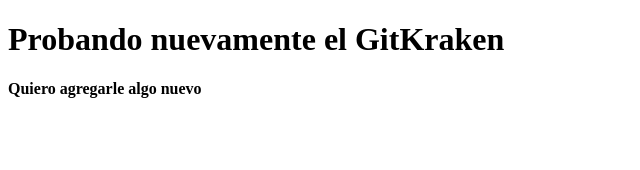
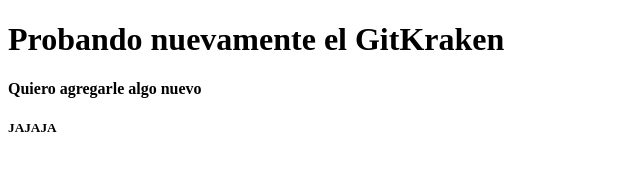
Before and after one commit to CharlyMarquez20/ProbandoGit2, a plain HTML site: page index.html in a window 1280 px wide. Shown: the full height of the page, 0-640 px from the left. Drawn offline with Linux system fonts and the light colour scheme.

Commit message:
Haciendo pruebas de esta madre

```diff
--- a/index.html
+++ b/index.html
@@ -9,5 +9,7 @@
     <h1>Probando nuevamente el GitKraken</h1>
 
     <h4>Quiero agregarle algo nuevo</h4>
+
+    <h5>JAJAJA</h5>
 </body>
 </html>
```
